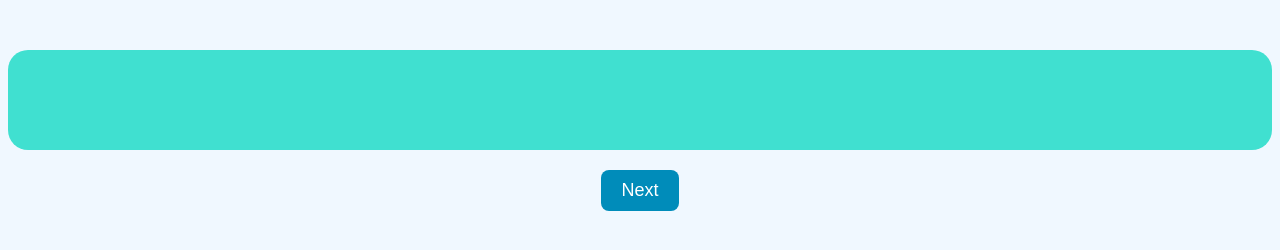
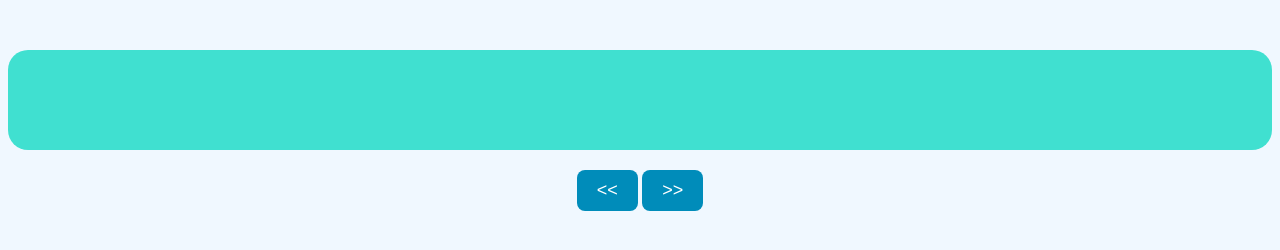
Before and after one commit to praveenjayapal-github/Flashcard, a plain HTML site: page flashcards.html in a window 1280 px wide. Drawn offline with nearby package versions, Linux system fonts and the light colour scheme.

Commit message:
Add files via upload

```diff
--- a/flashcards.html
+++ b/flashcards.html
@@ -8,7 +8,8 @@
 <body>
     <div id="flashcard-container">
         <div id="flashcard"></div>
-        <button id="next-btn">Next</button>
+		<button id="prev-btn">&lt;&lt;</button>
+        <button id="next-btn">&gt;&gt;</button>
     </div>
     <audio id="sound-player" src=""></audio>
     <script src="https://code.jquery.com/jquery-3.6.0.min.js"></script>
```
